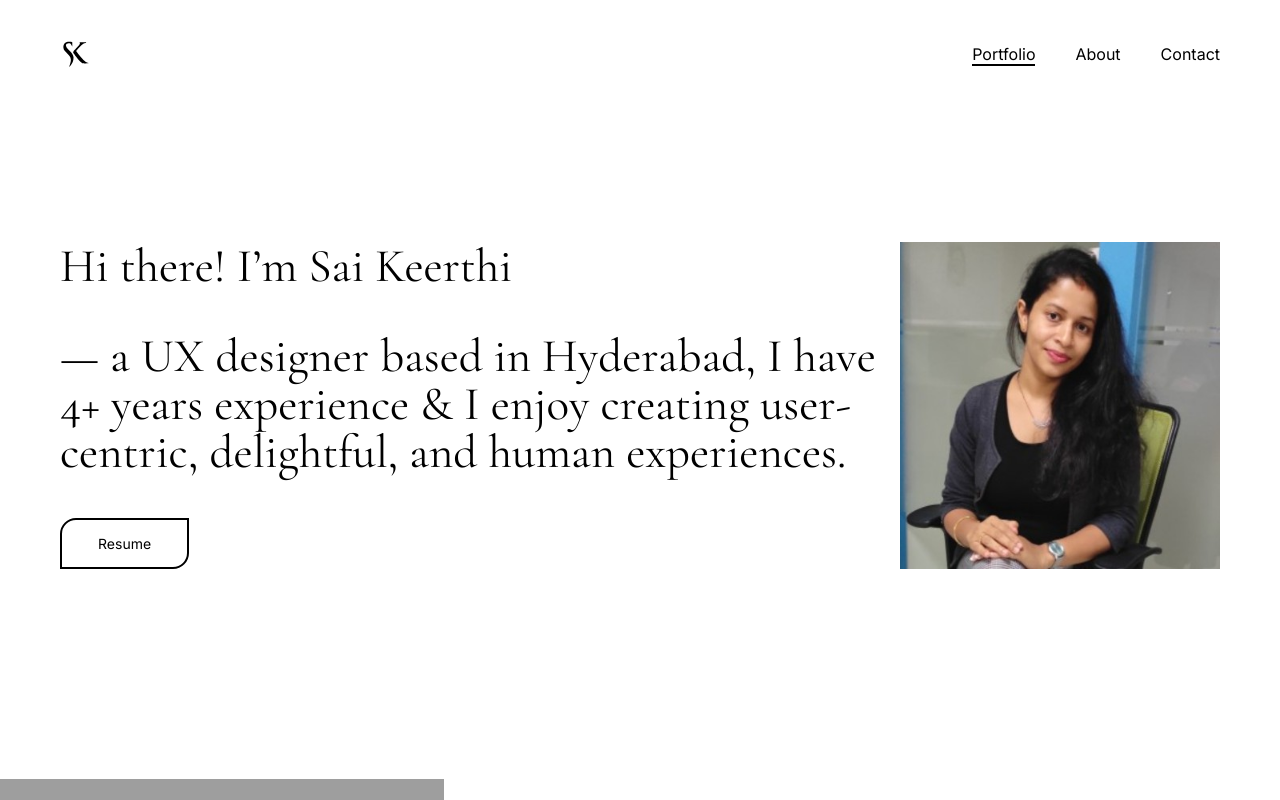
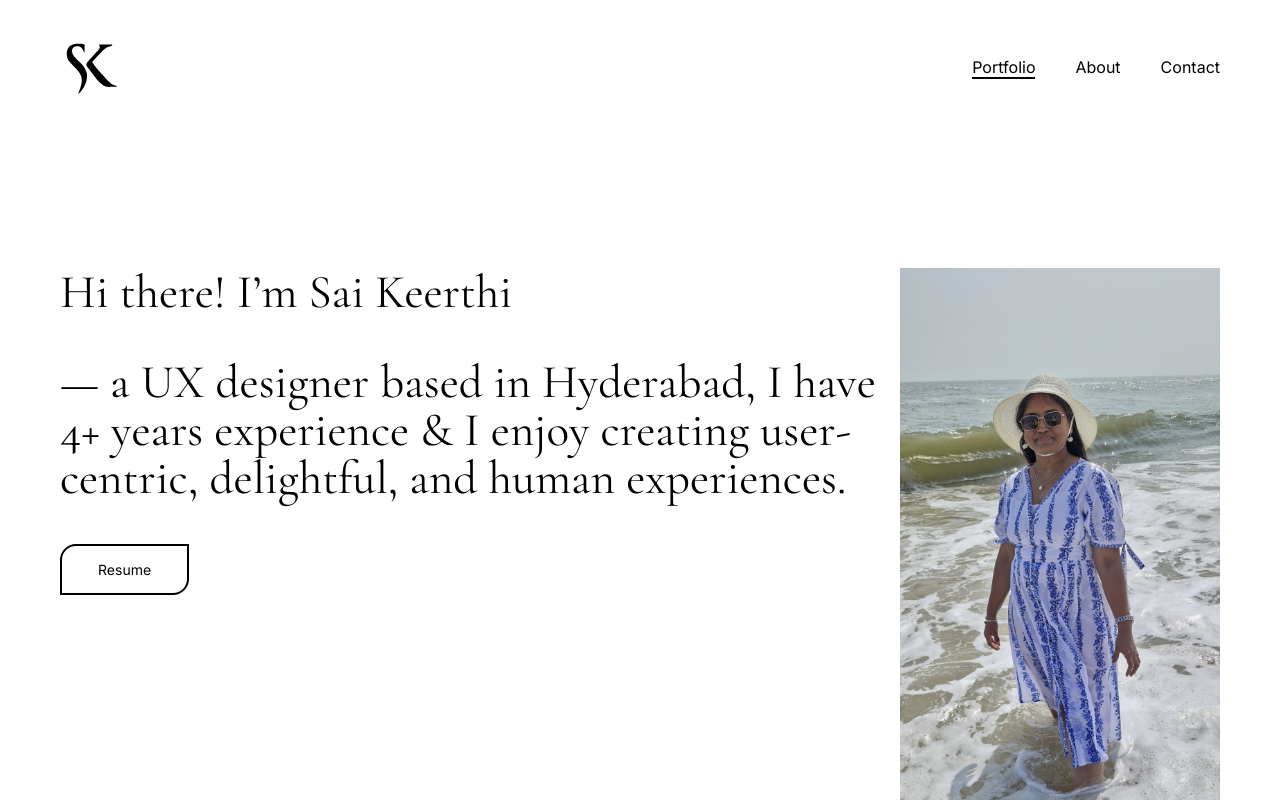
Before and after one commit to keerthiux/portfolio, a React (Vite) app: page / in a window 1280 px wide. Shown: the top 800 px of the page. Built offline with nearby package versions, Linux system fonts and the light colour scheme; grey boxes are pictures that could not be loaded.

Commit message:
changed image

```diff
--- a/src/components/Banner/Banner.css
+++ b/src/components/Banner/Banner.css
@@ -42,14 +42,12 @@
     margin: 42px 0;
   }
 
-  .banner img {
-    order: 1;
+  .banner .banner-img {
     margin: 0;
     max-width: 320px;
   }
 
   .banner .banner-text {
-    order: 0;
     max-width: 935px;
   }
 }
--- a/src/components/Banner/Banner.jsx
+++ b/src/components/Banner/Banner.jsx
@@ -1,5 +1,5 @@
 import Button from '../Button/Button';
-import ashwini from '/src/assets/images/ashwini.jpeg';
+import ashwini from '/src/assets/images/profilepic.jpeg';
 import './Banner.css';
 
 const Banner = () => {
@@ -7,7 +7,6 @@ const Banner = () => {
     <section className="banner">
       <div className="container">
         <div className="banner-content">
-          <img src={ashwini} alt="banner" />
           <section className="banner-text">
             <h1>Hi there! I’m Sai Keerthi</h1>
             <p>
@@ -16,6 +15,9 @@ const Banner = () => {
             </p>
             <Button>Resume</Button>
           </section>
+          <div className="banner-img">
+            <img src={ashwini} alt="banner" />
+          </div>
         </div>
       </div>
     </section>
--- a/src/components/Header/styles.css
+++ b/src/components/Header/styles.css
@@ -97,4 +97,9 @@ nav .hamburger {
   nav .hamburger {
     display: none;
   }
+
+  header .logo {
+    width: 64px;
+    height: 58px;
+  }
 }
```
Also changed, not shown: src/assets/images/profilepic.jpeg (added), 1 other file (tests, documents, lock files or other folders).
